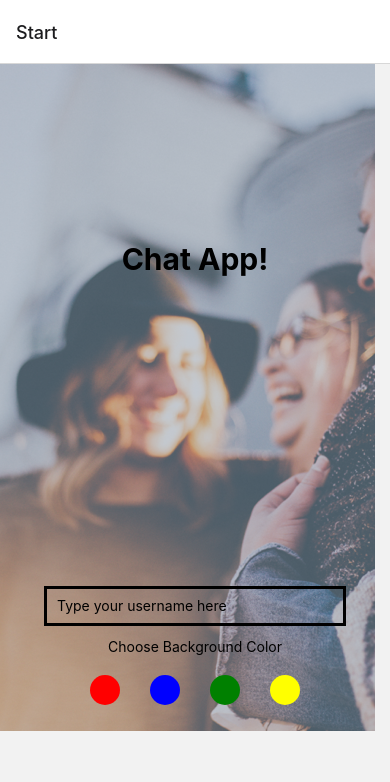
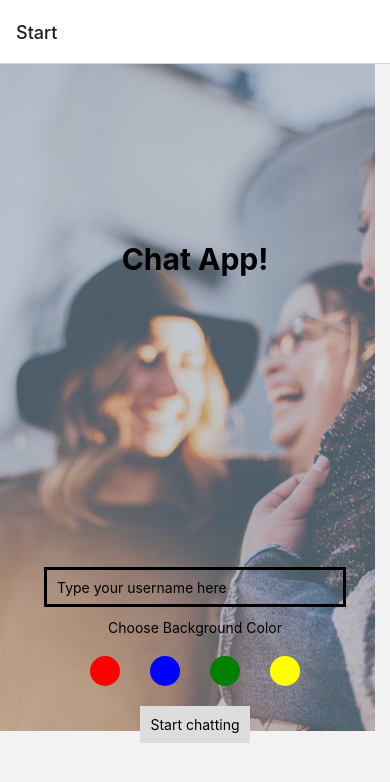
Before and after one commit to jkeefe77/chat-demo, a React Native app: screen /Start in a window 390 px wide. Shown: the top 782 px of the page. Built offline with nearby package versions, Linux system fonts and the light colour scheme.

Commit message:
Update Start.js

```diff
--- a/components/Start.js
+++ b/components/Start.js
@@ -65,6 +65,9 @@ const Start = ({ navigation }) => {
               onPress={() => setColor("yellow")}
             ></TouchableOpacity>
           </View>
+          <TouchableOpacity style={styles.button} onPress={signInUser}>
+            <Text>Start chatting</Text>
+          </TouchableOpacity>
         </View>
       </View>
       {Platform.OS === "ios" ? (
```
